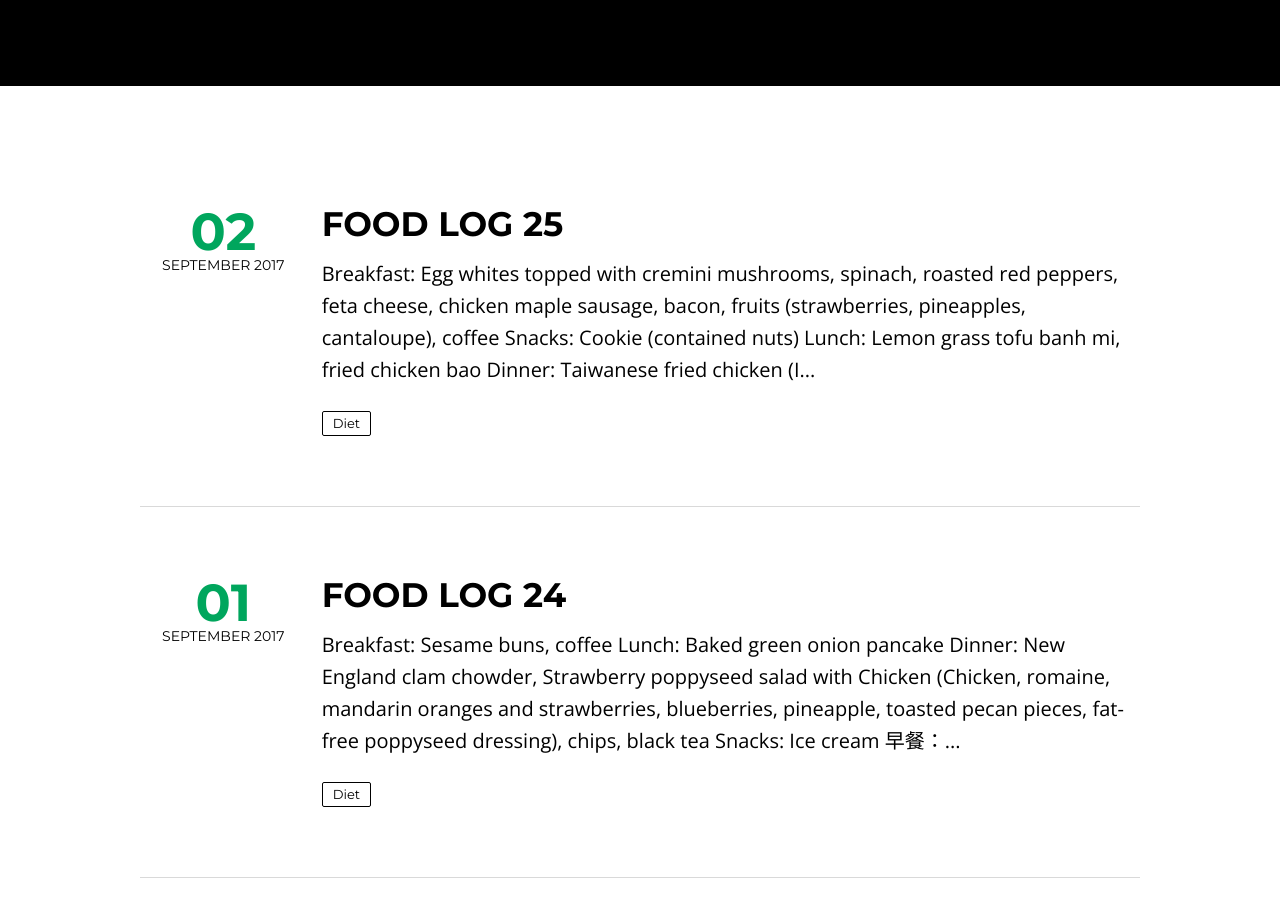
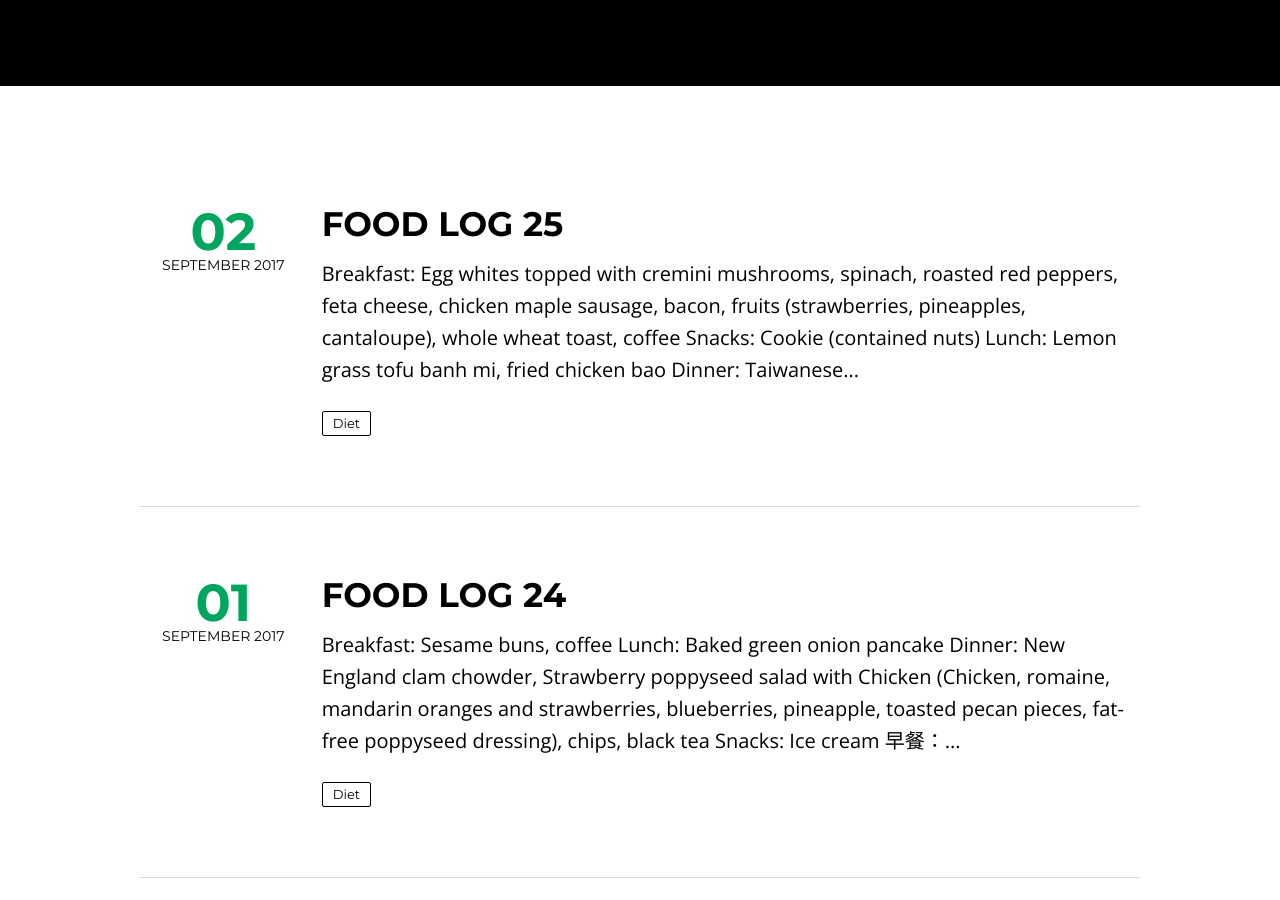
Before and after one commit to kcmlin/kcmlin.github.io, a Jekyll site: the page built from index.html, in a window 1280 px wide and 900 px high, scrolled down 438 px. Built offline with Jekyll 4.4.1, drawn with Linux system fonts in a browser that asks for light colours; nearby versions of some CDN libraries; the list of posts is cut into pages by our own code.

Commit message:
Update 2017-09-02-food25.md

```diff
--- a/_posts/2017-09-02-food25.md
+++ b/_posts/2017-09-02-food25.md
@@ -11,7 +11,7 @@ featured: false
 published: true
 ---
 
-* **Breakfast**: Egg whites topped with cremini mushrooms, spinach, roasted red peppers, feta cheese, chicken maple sausage, bacon, fruits (strawberries, pineapples, cantaloupe), coffee
+* **Breakfast**: Egg whites topped with cremini mushrooms, spinach, roasted red peppers, feta cheese, chicken maple sausage, bacon, fruits (strawberries, pineapples, cantaloupe), whole wheat toast, coffee
 * **Snacks**: Cookie (contained nuts)
 * **Lunch**: Lemon grass tofu banh mi, fried chicken bao
 * **Dinner**: Taiwanese fried chicken
```
